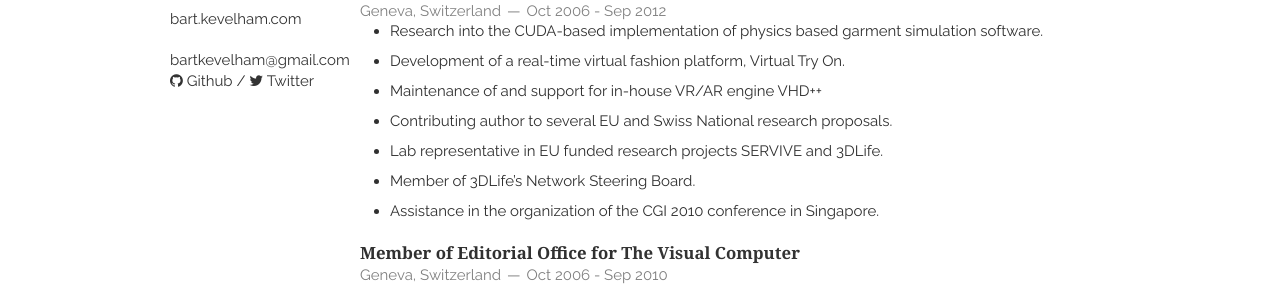
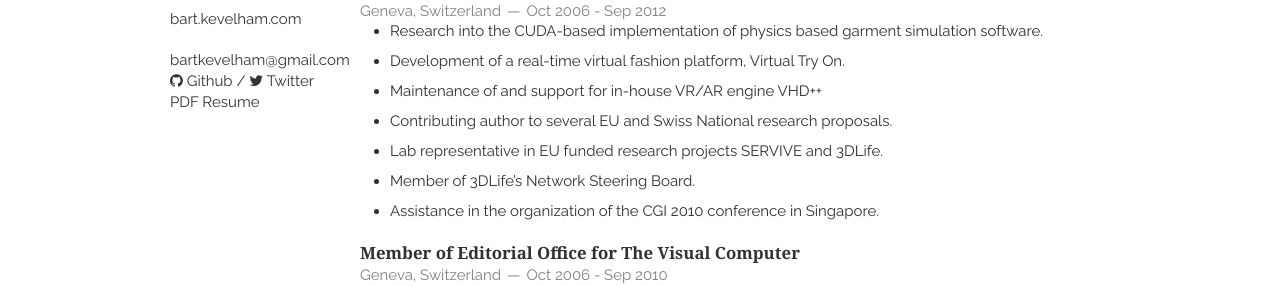
Before and after one commit to bkevelham/bkevelham.github.io, a Jekyll site: the page built from index.html, in a window 1280 px wide. Shown: the part 371-657 px from the top of the page. Built offline with Jekyll 4.4.1, drawn with Linux system fonts in a browser that asks for light colours; nearby versions of some CDN libraries; Markdown is read by kramdown in place of the engine named in the settings; the list of posts is cut into pages by our own code.

Commit message:
Add pdf of resume

```diff
--- a/_layouts/layout.html
+++ b/_layouts/layout.html
@@ -44,7 +44,8 @@
         <p>
             <a href="{{ site.email_full }}">{{ site.email }}</a><br/>
             <a href="https://github.com/{{ site.github }}"><i class="fa fa-github"></i> Github</a> /
-            <a href="https://twitter.com/{{ site.twitter }}"><i class="fa fa-twitter"></i> Twitter</a>
+            <a href="https://twitter.com/{{ site.twitter }}"><i class="fa fa-twitter"></i> Twitter</a><br/>
+			<a href="/static/pdf/resume.pdf">PDF Resume</a>
         </p>
     </header>
     <div class="thirteen columns clearfix">
```
Also changed, not shown: 1 other file.
